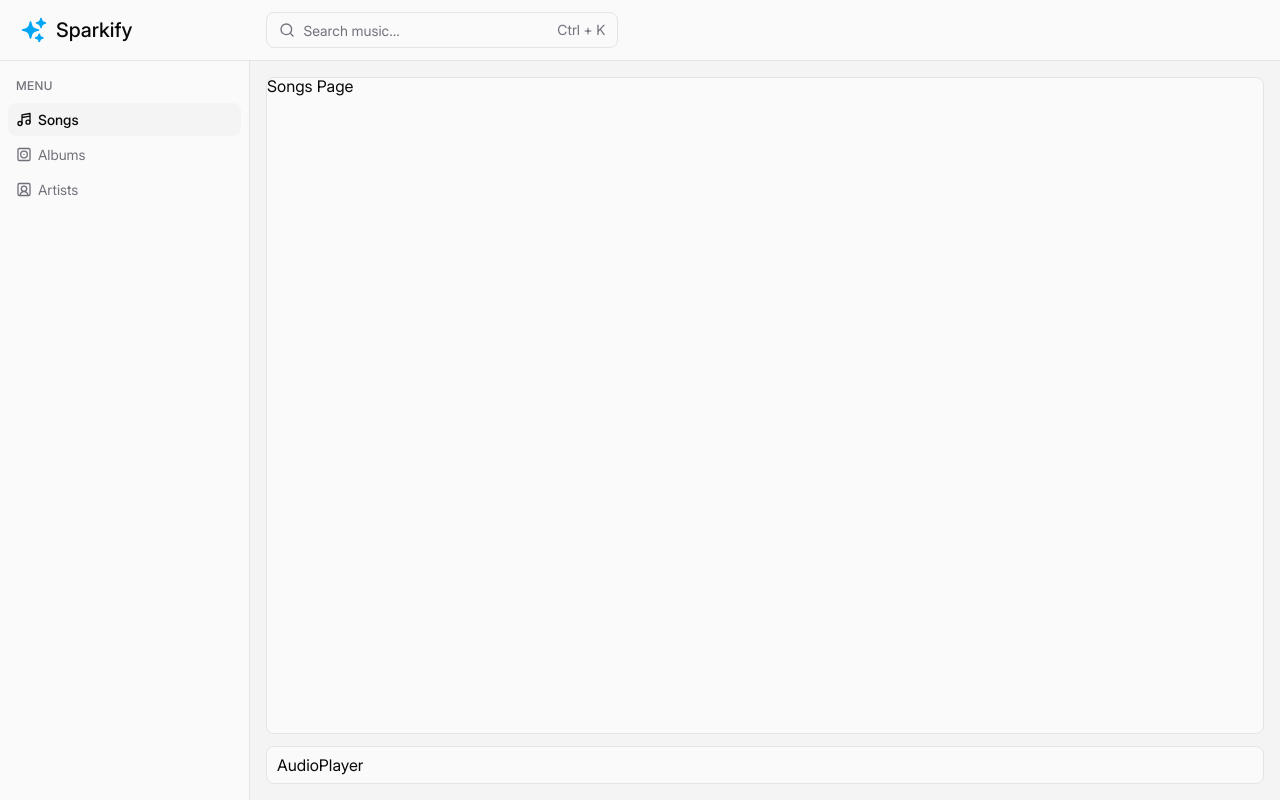
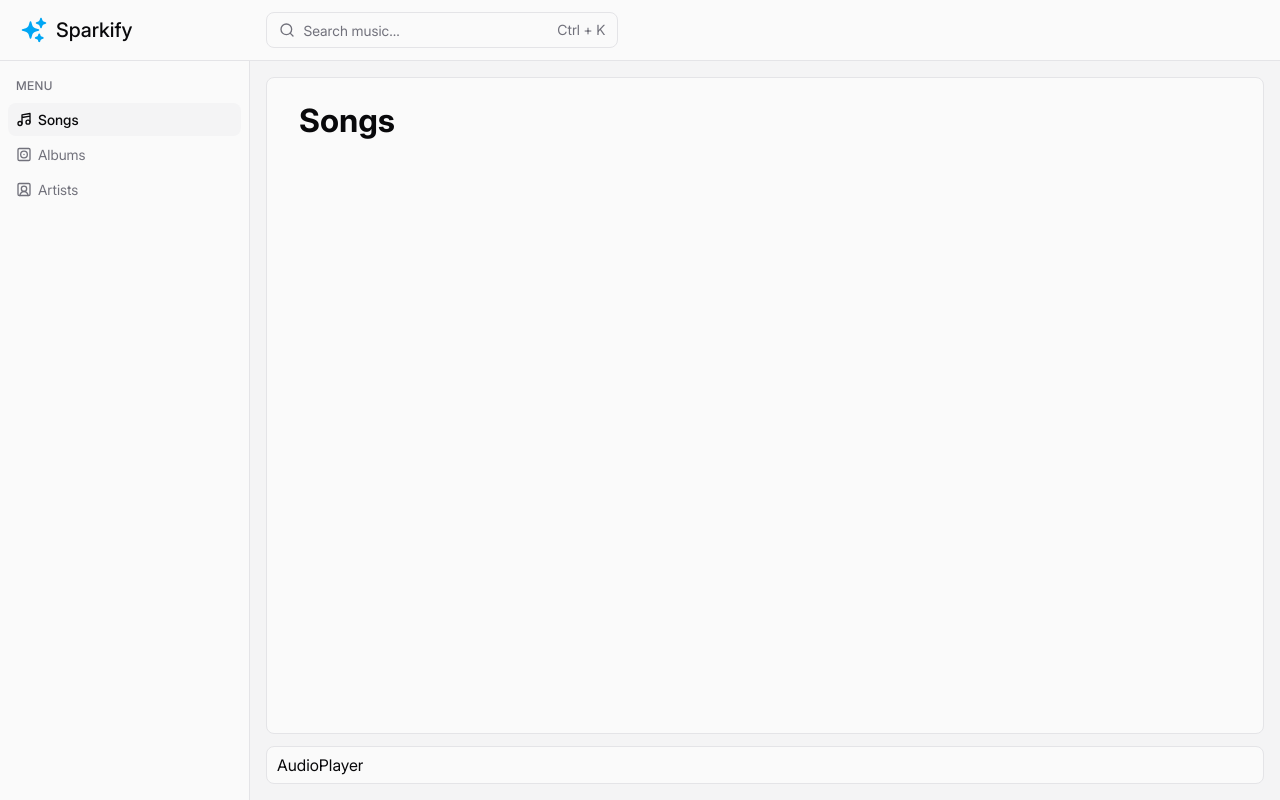
Before and after one commit to flinski/sparkify, a React (Vite) app: page / in a window 1280 px wide. Built offline with nearby package versions, Linux system fonts and the light colour scheme; no server answers; the database is empty.

Commit message:
feat: add page heading

```diff
--- /dev/null
+++ b/src/components/Heading/Heading.module.scss
@@ -0,0 +1,10 @@
+@use "@/styles/helpers" as *;
+
+.heading {
+	padding-inline: to-rem(16);
+	padding-block: to-rem(8);
+	margin: 0;
+	font-size: to-rem(32);
+	font-weight: 700;
+	line-height: 1.2;
+}
--- /dev/null
+++ b/src/components/Heading/Heading.tsx
@@ -0,0 +1,15 @@
+import styles from "./Heading.module.scss"
+import type { ReactNode } from "react"
+
+interface Props {
+	children?: ReactNode
+	as?: "h1" | "h2" | "h3" | "h4" | "h5" | "h6"
+}
+
+export default function Heading({ children, as: Tag = "h1", ...props }: Props) {
+	return (
+		<Tag className={styles.heading} {...props}>
+			{children}
+		</Tag>
+	)
+}
--- a/src/components/PageOutlet/PageOutlet.module.scss
+++ b/src/components/PageOutlet/PageOutlet.module.scss
@@ -2,6 +2,7 @@
 
 .pageOutlet {
 	flex-grow: 1;
+	padding: to-rem(16);
 	overflow: auto;
 	background-color: var(--gray-50);
 	border: var(--border);
--- a/src/pages/SongsPage/SongsPage.tsx
+++ b/src/pages/SongsPage/SongsPage.tsx
@@ -1,6 +1,7 @@
 import { useSongs } from "@/hooks/useSongs"
 import Spinner from "@/components/Spinner/Spinner"
 import Message from "@/components/Message/Message"
+import Heading from "@/components/Heading/Heading"
 
 export default function SongsPage() {
 	const { isLoading, error, songs } = useSongs()
@@ -19,5 +20,9 @@ export default function SongsPage() {
 
 	console.log(songs)
 
-	return <div>Songs Page</div>
+	return (
+		<div>
+			<Heading>Songs</Heading>
+		</div>
+	)
 }
```
